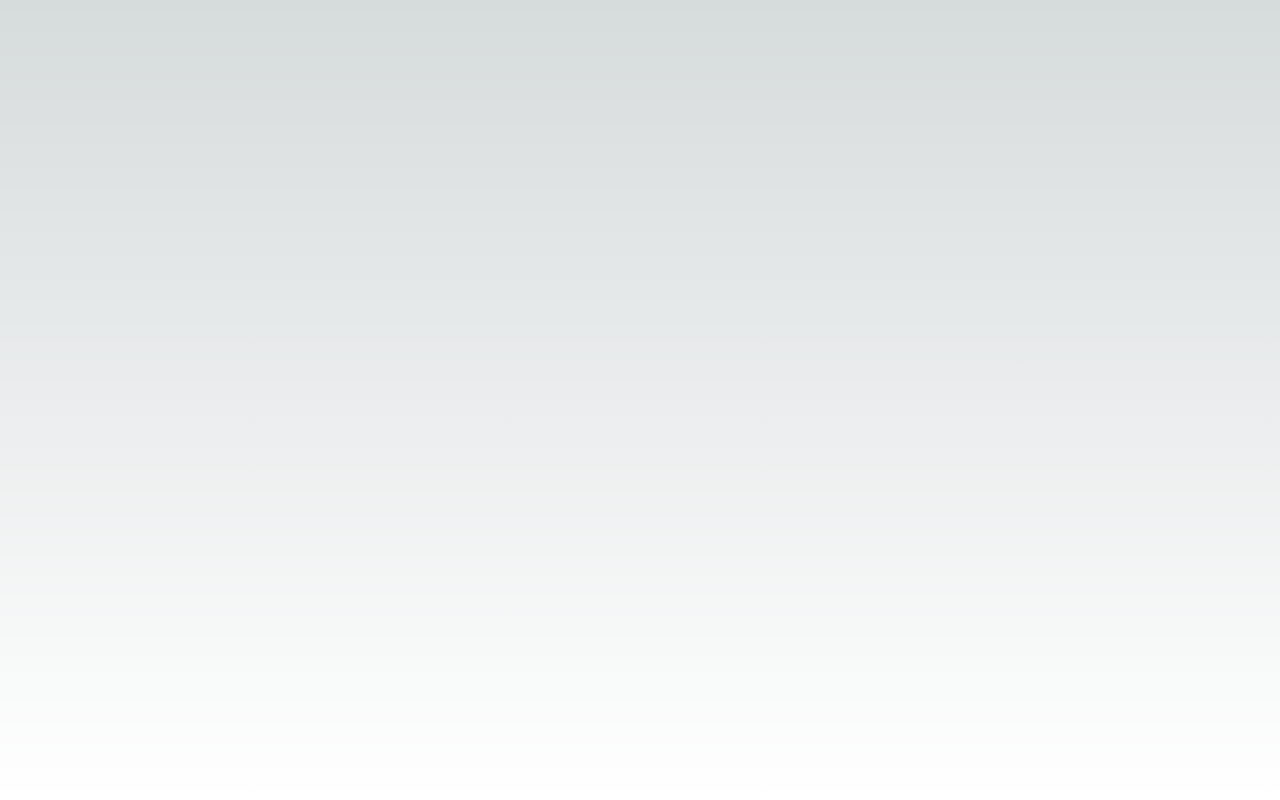
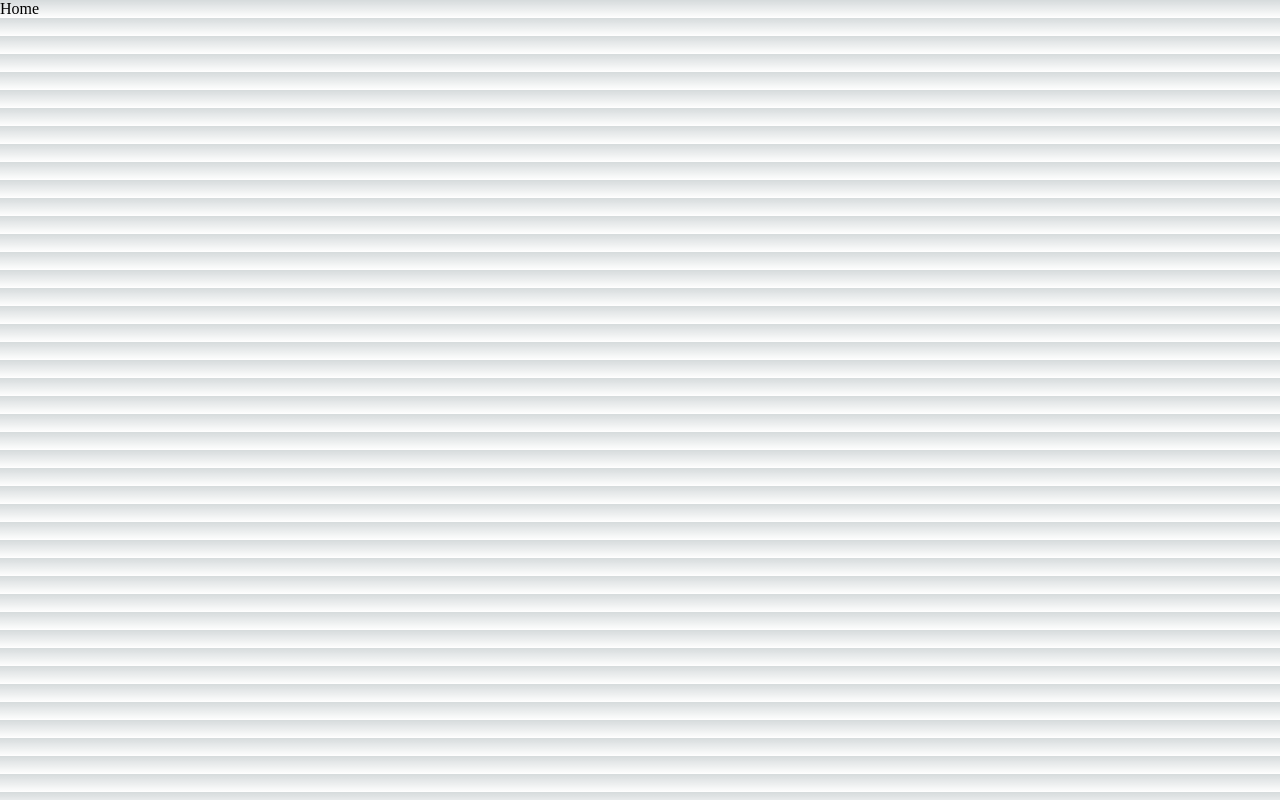
Before and after one commit to SaadiaELF/simply-store, a Next.js app: page / in a window 1280 px wide. Built offline with nearby package versions, Linux system fonts and the light colour scheme.

Commit message:
moved head

```diff
--- a/pages/_document.tsx
+++ b/pages/_document.tsx
@@ -1,13 +1,17 @@
-import { Html, Head, Main, NextScript } from 'next/document'
+import { Html, Head, Main, NextScript } from "next/document";
 
 export default function Document() {
   return (
     <Html lang="en">
-      <Head />
+      <Head>
+        <meta name="author" content="Saadia El fekak" />
+        <meta name="description" content="Simply Fashion Store"></meta>
+        <title>Simply.</title>
+      </Head>{" "}
       <body>
         <Main />
         <NextScript />
       </body>
     </Html>
-  )
+  );
 }
--- /dev/null
+++ b/pages/index.js
@@ -0,0 +1,9 @@
+import Nav from "../components/nav/nav";
+
+export default function Home() {
+  return (
+    <>
+      <Nav />
+    </>
+  );
+}
--- a/pages/index.tsx
+++ /dev/null
@@ -1,15 +0,0 @@
-import Head from "next/head";
-import styles from "@component/styles/Home.module.css";
-
-export default function Home() {
-  return (
-    <>
-      <Head>
-        <meta name="author" content="Saadia El fekak" />
-        <meta name="description" content="Simply Fashion Store"></meta>
-        <title>Simply.</title>
-      </Head>
-      <main className={styles.main}></main>
-    </>
-  );
-}
```
